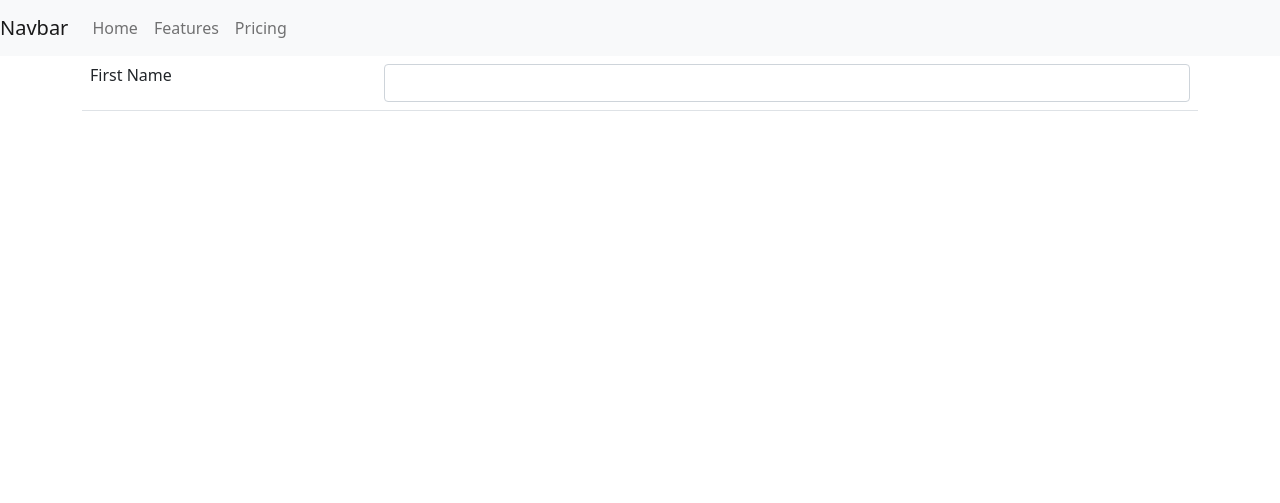
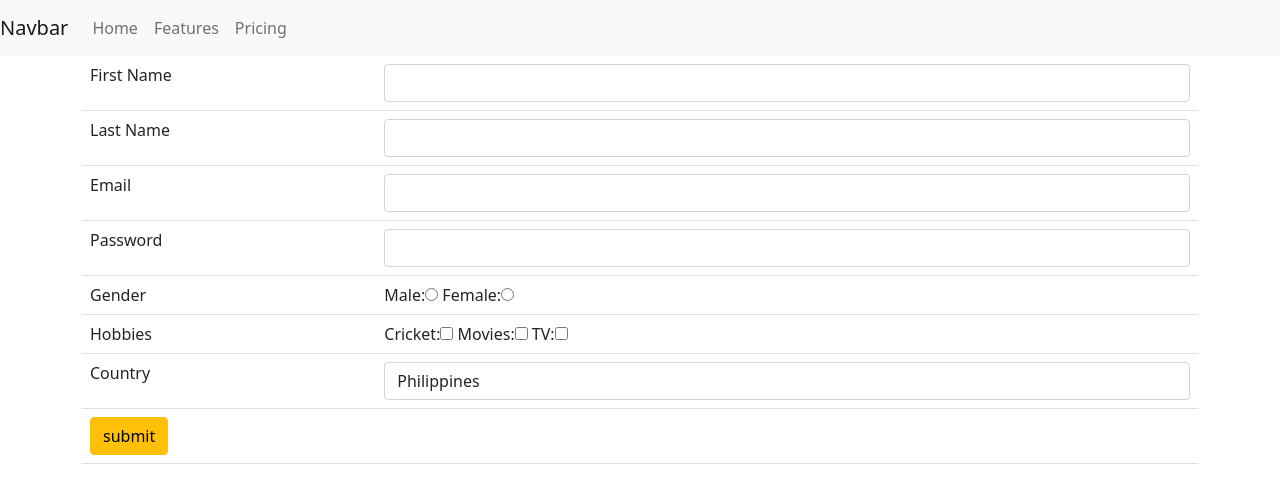
Before and after one commit to aroadrian/Flask_add_edit_delete, a Flask app: page / in a window 1280 px wide. Shown: the top 503 px of the page. Run offline with Flask 3, Linux system fonts and the light colour scheme; some libraries are stand-ins or nearby versions.

Commit message:
add user function in this files

```diff
--- a/app.py
+++ b/app.py
@@ -1,6 +1,7 @@
 from flask import Flask, render_template, request
+import psycopg2
 from templates.model import db_connection
-import psycopg2
+
 
 
 app = Flask(__name__)
@@ -9,27 +10,56 @@ app = Flask(__name__)
 
 db_connection()
 
-#Database connection
+## Database connection function
 def get_db_connection():
-    conn = psycopg2.connect(
-        host="localhost",
-        database="postgres",
-        user="postgres",
-        password="admin"  )
-    return conn
+    try:
+        conn = psycopg2.connect(
+            host="localhost",
+            database="postgres",
+            user="postgres",
+            password="admin"
+        )
+        return conn
+    except psycopg2.Error as e:
+        print(f"Error connecting to the database: {e}")
+        return None
 
 
-get_db_connection()
 
 # Check if the Database is Created
-@app.route('/', methods = ['GET','POST'])
+@app.route('/', methods=['GET', 'POST'])
 def create():
-     if request.method == 'GET':
+    if request.method == 'GET':
         conn = get_db_connection()
-        cur = conn.cursor()
-        cur.close()
-        conn.close()
+        if conn:
+            cur = conn.cursor()
+            cur.close()
+            conn.close()
         return render_template('create.html')
 
+    if request.method == 'POST':
+        hobby = request.form.getlist('hobbies')
+        hobbies = ",".join(map(str, hobby))
+        first_name = request.form['first_name']
+        last_name = request.form['last_name']
+        email = request.form['email']
+        password = request.form['password']
+        gender = request.form['gender']
+        country = request.form['country']
+
+        # Database connection and insertion
+        conn = get_db_connection()
+        if conn:
+            cur = conn.cursor()
+            cur.execute(
+                '''INSERT INTO users (first_name, last_name, email, password, gender, hobbies, country)
+                   VALUES (%s, %s, %s, %s, %s, %s, %s)''',
+                (first_name, last_name, email, password, gender, hobbies, country)
+            )
+            conn.commit()
+            cur.close()
+            conn.close()
+
+        return render_template('index.html')
 if __name__ == '__main__':
     app.run(debug=True)  # Run the app in debug modes
--- a/templates/create.html
+++ b/templates/create.html
@@ -10,7 +10,50 @@
         <table class="table">
             <tr>
                 <td>First Name</td>
-                <td><input type="text" name="first_name" class="form-control"></td>
+                <td><input type="text" name="first_name" class="form-control"/></td>
+            </tr>
+            <tr>
+                <td>Last Name</td>
+                <td><input type="text" name="last_name" class="form-control"/></td>
+            </tr>
+            <tr>
+                <td>Email</td>
+                <td><input type="email" name="email" class="form-control"/></td>
+            </tr>
+            <tr>
+                <td>Password</td>
+                <td><input type="password" name="password" class="form-control"/></td>
+            </tr>
+            <tr>
+                <td>Gender</td>
+                <td>
+                   Male:<input type="radio" name="gender" value="male"/>
+                   Female:<input type="radio" name="gender" value="female"/>
+                </td>
+            </tr>
+            <tr>
+                <td>Hobbies</td>
+                <td>
+                    Cricket:<input type="checkbox" name="hobbies" value="cricket">
+                    Movies:<input type="checkbox" name="hobbies" value="movies">
+                    TV:<input type="checkbox" name="hobbies" value="tv">
+                </td>
+            </tr>
+
+            <tr>
+                <td>Country</td>
+                <td>
+                   <select name="country" class="form-control">
+                    <option value="philippines">Philippines</option>
+                    <option value="usa">USA</option>
+                    <option value="india">India</option>
+                   </select>
+                </td>
+            </tr>
+            <tr>
+                <td colspan="2">
+                    <input type="submit" name="submit" value="submit" class="btn btn-warning"/>
+                </td>
             </tr>
         </table>
     </form>
--- a/templates/model.py
+++ b/templates/model.py
@@ -24,6 +24,8 @@ def db_connection():
                 first_name VARCHAR(150) NOT NULL,
                 last_name VARCHAR(150) NOT NULL,
                 email VARCHAR(255) NOT NULL UNIQUE,
+                password VARCHAR(255) NOT NULL UNIQUE,
+                gender VARCHAR(255) NOT NULL UNIQUE,
                 hobbies VARCHAR(50) NOT NULL,
                 country VARCHAR(50) NOT NULL
             );
```
